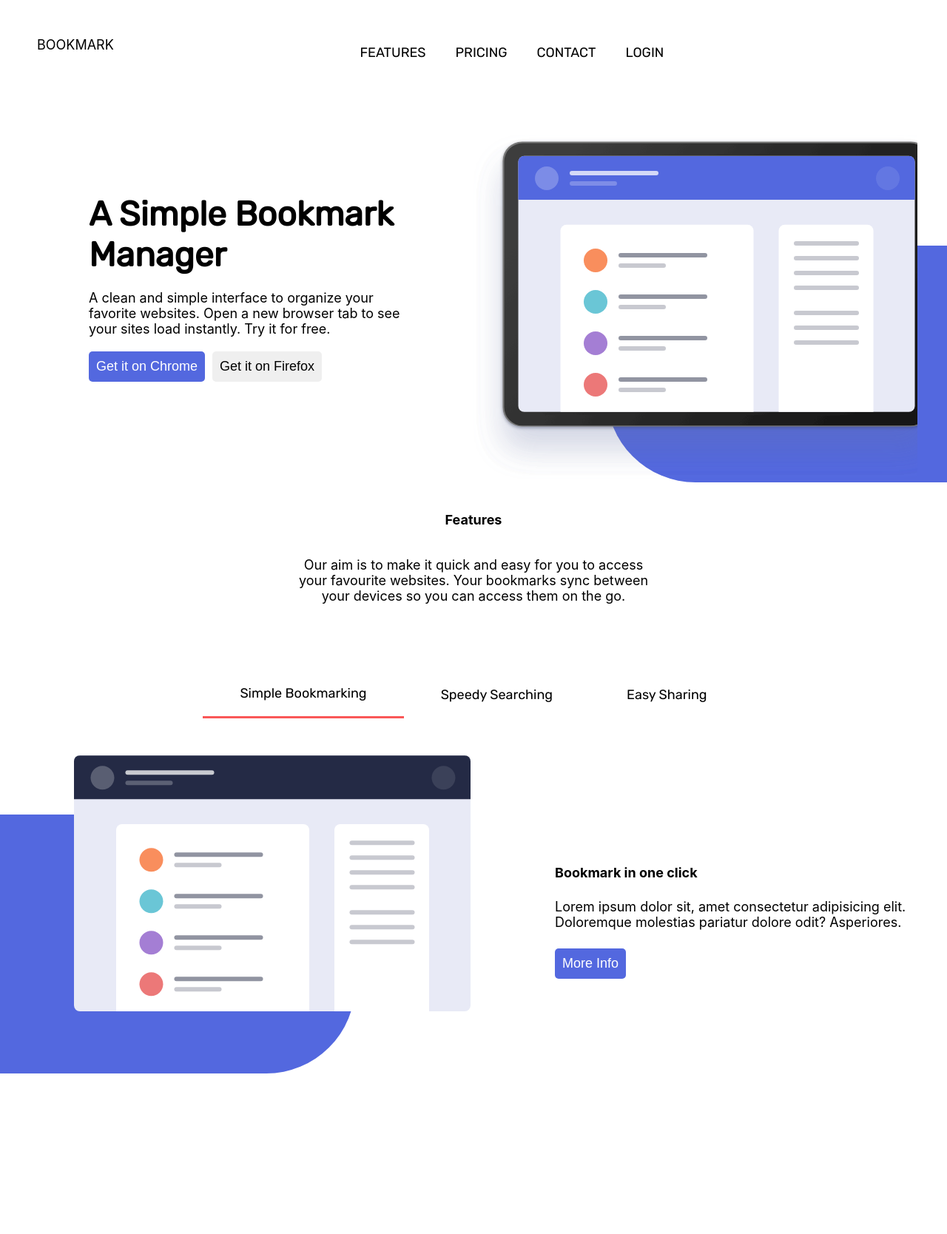
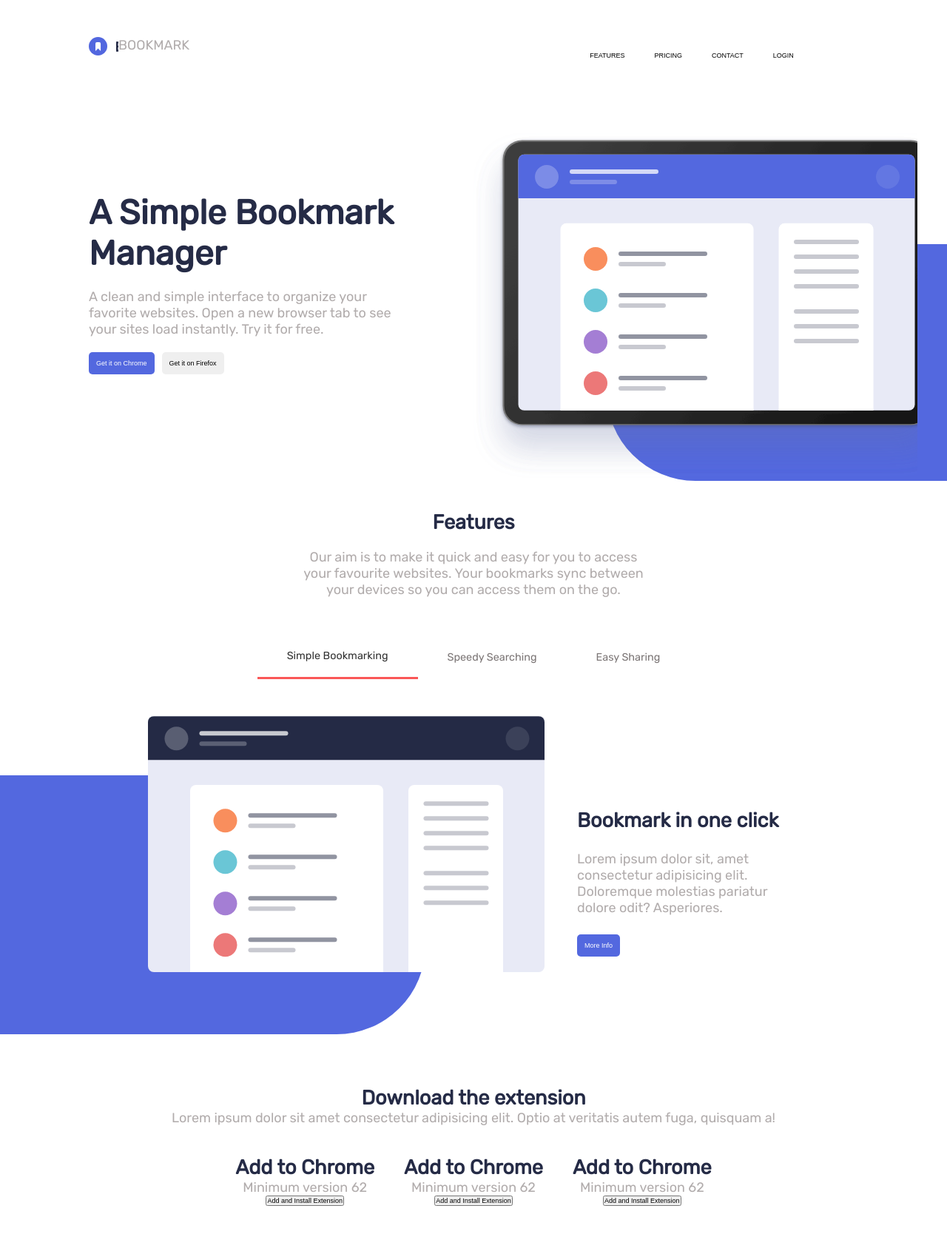
Before and after one commit to Leo40/LandingPage, a React (Create React App) app in the folder landing_page/: page / in a window 1280 px wide. Shown: the whole page at 74% size. Before the commit the page ends 1521 px from the top, so only its background shows below. Built offline with nearby package versions, Linux system fonts and the light colour scheme.

Commit message:
Finishing touches in features section; started the extensions section.

```diff
--- a/landing_page/src/App.js
+++ b/landing_page/src/App.js
@@ -1,3 +1,4 @@
+import Extensions from "./components/Extensions";
 import Features from "./components/Features";
 import Header from "./components/Header";
 import Hero from "./components/Hero";
@@ -8,6 +9,7 @@ function App() {
       <Header />
       <Hero />
       <Features />
+      <Extensions />
       </>
   );
 }
--- a/landing_page/src/components/Extensions.jsx
+++ b/landing_page/src/components/Extensions.jsx
@@ -0,0 +1,35 @@
+import React from 'react'
+
+const Extensions = () => {
+    return (
+        <section className="extensions">
+            <article className="extensions-description">
+                <h1>Download the extension</h1>
+                <article>Lorem ipsum dolor sit amet consectetur adipisicing elit. Optio at veritatis autem fuga, quisquam a!</article>
+
+                <article className="logos">
+                    <article className="chrome-logo">
+                        <h1>Add to Chrome</h1>
+                        <p>Minimum version 62</p>
+                        <button>Add and Install Extension</button>
+                    </article>
+
+                    <article className="firefox-logo">
+                        <h1>Add to Chrome</h1>
+                        <p>Minimum version 62</p>
+                        <button>Add and Install Extension</button>
+                    </article>
+
+                    <article className="opera-logo">
+                        <h1>Add to Chrome</h1>
+                        <p>Minimum version 62</p>
+                        <button>Add and Install Extension</button>
+                    </article>
+                </article>
+
+            </article>
+        </section>
+    )
+}
+
+export default Extensions
--- a/landing_page/src/components/Features.jsx
+++ b/landing_page/src/components/Features.jsx
@@ -41,33 +41,33 @@ const Features = () => {
                         <button className={`tab-three ${showTabThree && `active-tab`}`} onClick={() => {handleShow("Easy Sharing")}}>Easy Sharing</button>
                     </nav>
 
-                    <article className={`simple-bookmarking ${showTabOne && `show-tab`}`}>
+                    <article className={`simple-bookmarking ${showTabOne && `current-tab`}`}>
                         <article className="features-shape"></article>
                         <article className="features-tab-1-image"></article>
                         <article className="description-tab-1">
                             <h1>Bookmark in one click</h1>
                             <p>Lorem ipsum dolor sit, amet consectetur adipisicing elit. Doloremque molestias pariatur dolore odit? Asperiores.</p>
-                            <button><small>More Info</small></button>
+                            <button>More Info</button>
                         </article>
                     </article>
 
-                    <article className={`speedy-searching ${showTabTwo && `show-tab`}`}>
+                    <article className={`speedy-searching ${showTabTwo && `current-tab`}`}>
                         <article className="features-shape"></article>
                         <article className="features-tab-2-image"></article>
                         <article className="description-tab-2">
                             <h1>Intelligent search</h1>
                             <p>Lorem ipsum dolor sit amet consectetur adipisicing elit. Velit, sit voluptate illo vero voluptatibus perferendis!</p>
-                            <button><small>More Info</small></button>
+                            <button>More Info</button>
                         </article>
                     </article>
 
-                    <article className={`easy-sharing ${showTabThree && `show-tab`}`}>
+                    <article className={`easy-sharing ${showTabThree && `current-tab`}`}>
                         <article className="features-shape"></article>
                         <article className="features-tab-3-image"></article>
                         <article className="description-tab-3">
                             <h1>Share your bookmarks</h1>
                             <p>Lorem ipsum dolor sit amet consectetur adipisicing elit. Enim unde sit dignissimos omnis, minus fugiat.</p>
-                            <button><small>More Info</small></button>
+                            <button>More Info</button>
                         </article>
                     </article>
 
--- a/landing_page/src/components/Header.jsx
+++ b/landing_page/src/components/Header.jsx
@@ -4,10 +4,11 @@ const Header = () => {
     return (
         <nav className="nav-bar">
             <div>
+                <span className="bookmark">
                 <span className="bookmark-icon"></span>
-                <span className="bookmark">BOOKMARK</span>
+                BOOKMARK</span>
             </div>
-            <article>
+            <article className="nav-bar-items">
                 <button>FEATURES</button>
                 <button>PRICING</button>
                 <button>CONTACT</button>
--- a/landing_page/src/index.css
+++ b/landing_page/src/index.css
@@ -13,30 +13,68 @@ img {
 
 body {
   margin: 0;
-  font-family: -apple-system, BlinkMacSystemFont, "Segoe UI", "Roboto", "Oxygen",
-    "Ubuntu", "Cantarell", "Fira Sans", "Droid Sans", "Helvetica Neue",
-    sans-serif;
   -webkit-font-smoothing: antialiased;
   -moz-osx-font-smoothing: grayscale;
+  font-family: "Rubik";
+  color:rgb(177, 172, 172);
+  font-weight: 400;
+}
+
+h1 {
+color: hsl(229, 31%, 21%);
+font-size: 1.5rem;
+}
+
+button {
+  font-size: 0.5rem;
+
 }
 
 .nav-bar{
-  display: flex;
-  flex-direction: row;
+  display: grid;
+  grid-template-columns: 1fr 1fr;
   /* background-color: aqua; */
-  justify-content: space-between;
+  justify-content: center;
+  align-items: flex-start;
   padding: 50px;
 }
 
+.bookmark {
+  display: flex;
+  justify-content: flex-start;
+  align-content: flex-end;
+  padding-left: 70px;
+}
+
+.bookmark-icon {
+  height: 40px;
+  width: 40px;
+  background-image: url("./images/logo-bookmark.svg");
+  background-repeat: no-repeat;
+}
+
+.nav-bar-items {
+  display: flex;
+  justify-self: center;
+  align-self: flex-end;
+}
+
 .nav-bar
-article
 button {
   margin: 0px 10px;
   background-color: white;
   border: none;
   padding: 10px;
-  font-family: "Rubik";
   font-weight: 400;
+  justify-self: flex-end;
+}
+
+
+.nav-bar
+button:hover {
+  background-color:hsl(0, 94%, 66%);
+  border-radius: 5px;
+  color: white;
 }
 
 .hero {
@@ -86,7 +124,7 @@ p {
 .hero-description
 .chrome-button,
 .firefox-button,
-.show-tab button {
+.current-tab button {
   color: white;
   padding: 10px;
   border-radius: 5px;
@@ -97,7 +135,7 @@ p {
 .hero
 .hero-description
 .chrome-button,
-.show-tab button {
+.current-tab button {
   background-color: hsl(231, 69%, 60%);
 }
 
@@ -125,7 +163,7 @@ p {
 }
 
 .features-description p {
-  padding: 40px 400px;
+  padding: 20px 400px 0px 400px;
   text-align: center;
 }
 
@@ -141,9 +179,11 @@ p {
   box-sizing: border-box;
   background-color: white;
   border: none;
-  padding: 20px 50px;
+  padding: 20px 40px;
   font-family: "Rubik";
+  font-size: 0.8rem;
   font-weight: 400;
+  color: rgb(124, 118, 118);
 }
 
 .features
@@ -163,7 +203,7 @@ button:active {
 .features-shape {
   display: flex;
   background-color: hsl(231, 69%, 60%);
-  width: 480px;
+  width: 575px;
   height: 350px;
   justify-self: flex-start;
   align-self: flex-end;
@@ -178,9 +218,11 @@ button:active {
 .features-tab-2-image,
 .features-tab-3-image {
   align-self: flex-end;
+  justify-self: flex-end;
   height: 450px;
   width: 550px;
   background-repeat: no-repeat;
+  margin-left: 100px;
 }
 
 .features-tab-1-image{
@@ -196,12 +238,12 @@ background-image: url("./images/illustration-features-tab-3.svg");
 }
 
 
-.show-tab,
-.show-tab,
-.show-tab {
+.current-tab,
+.current-tab,
+.current-tab {
   display: grid;
   grid-template-columns: 1fr 1fr;
-  gap: 100px;
+  gap: 30px;
 }
 
 .description-tab-1,
@@ -213,11 +255,38 @@ background-image: url("./images/illustration-features-tab-3.svg");
   align-items: flex-start;
 }
 
-.show-tab p {
-  padding: 25px 0px;
+.current-tab p {
+  padding: 25px 200px 25px 0px;
 }
 
 .active-tab {
-  border-bottom: 3px solid hsl(0, 94%, 66%)
-  ;
+  box-sizing: border-box;
+  border-bottom: 3px solid hsl(0, 94%, 66%);
+  color: #333;
+  font-weight: 500;
 }
+
+.extensions,
+.extensions-description {
+  display: flex;
+  flex-direction: column;
+  justify-content: center;
+  align-items: center;
+}
+
+.extensions-description
+.logos {
+  display: flex;
+  flex-direction: row;
+  padding: 20px;
+}
+
+.chrome-logo,
+.firefox-logo,
+.opera-logo {
+  display: flex;
+  flex-direction: column;
+  justify-content: center;
+  align-items: center;
+  padding: 20px;
+}
```
